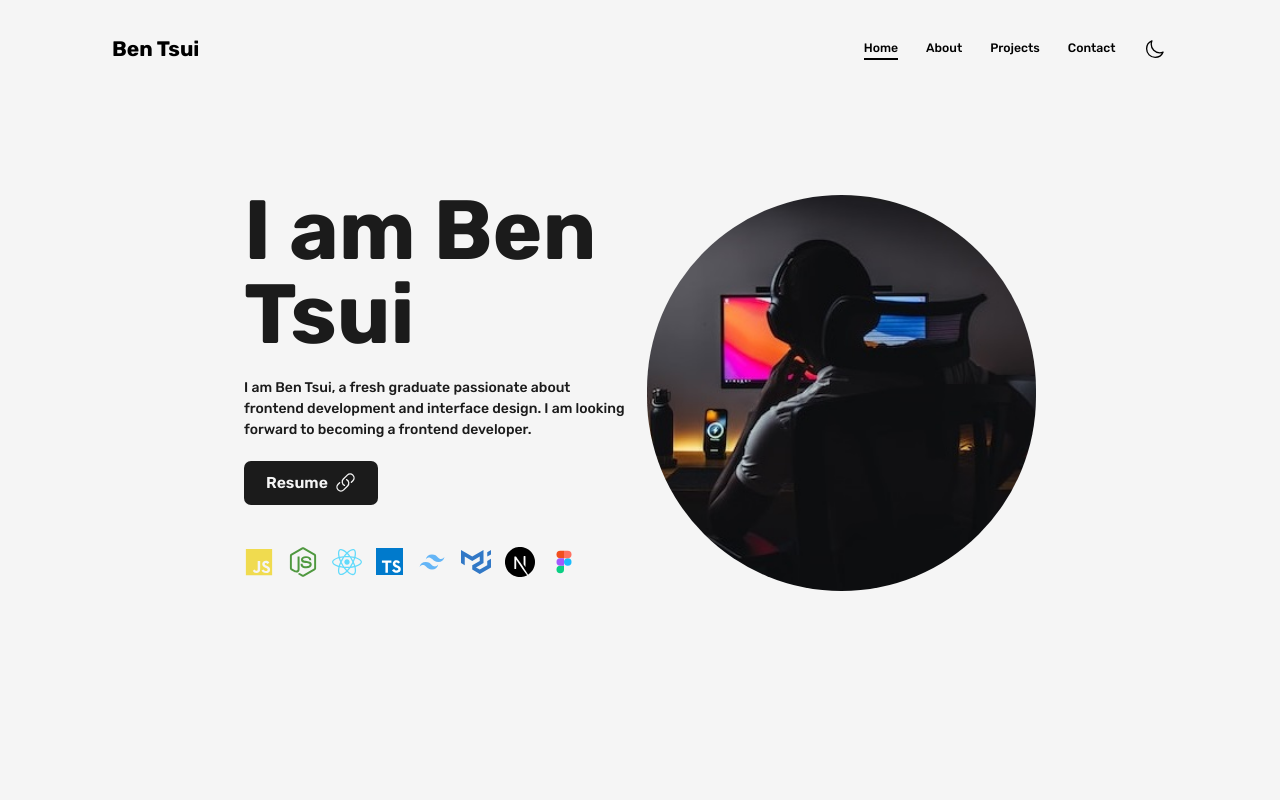
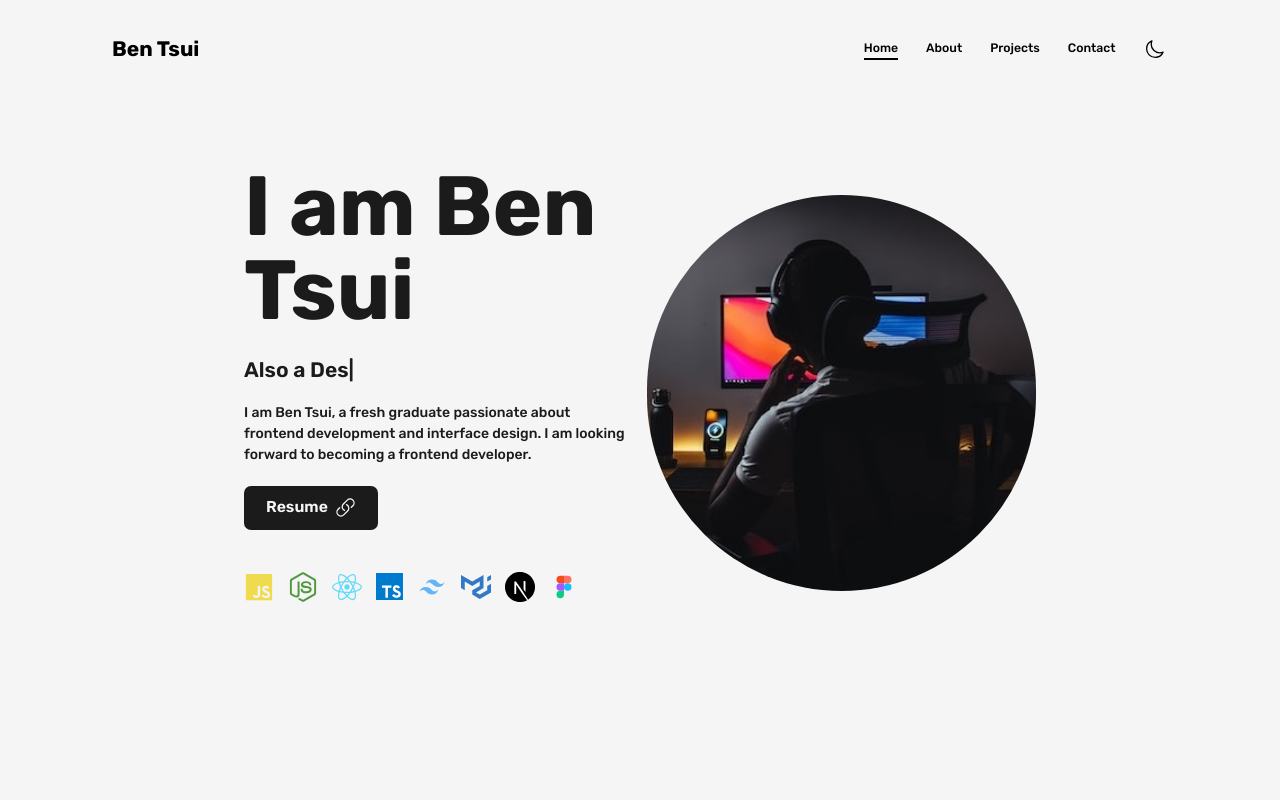
Before and after one commit to avgrpg/personal-profile-website, a Next.js app: page / in a window 1280 px wide. Shown: the top 800 px of the page. Built offline with nearby package versions, Linux system fonts and the light colour scheme.

Commit message:
typing animation

```diff
--- a/app/(home)/HomePage.tsx
+++ b/app/(home)/HomePage.tsx
@@ -1,19 +1,30 @@
 import Link from "next/link";
 import Image from "next/image";
 import dp from "public/nubelson-fernandes-iE71-TMrrkE-unsplash.jpg";
-import { DownIcon, FigmaIcon, JavascriptIcon, LinkIcon, MaterialUiIcon, NextJSIcon, NodeJSIcon, ReactIcon, TailwindIcon, TypescriptIcon } from "@/app/(shared)/Icon";
+import {
+  DownIcon,
+  FigmaIcon,
+  JavascriptIcon,
+  LinkIcon,
+  MaterialUiIcon,
+  NextJSIcon,
+  NodeJSIcon,
+  ReactIcon,
+  TailwindIcon,
+  TypescriptIcon,
+} from "@/app/(shared)/Icon";
 import AnimatedText from "./AnimatedText";
 import Layout from "./Layout";
 import { SelectedPage } from "../(shared)/types";
 import { motion } from "framer-motion";
 import TechStack from "../(shared)/TechStack";
+import { TypeAnimation } from "react-type-animation";
 
 type Props = {
   setSelectedPage: (value: SelectedPage) => void;
 };
 
 const iconSize = 30;
-
 const iconList: Array<{
   name: string;
   icon: JSX.Element;
@@ -67,7 +78,7 @@ const iconList: Array<{
   },
 ];
 
-const HomePage = ({setSelectedPage}:Props) => {
+const HomePage = ({ setSelectedPage }: Props) => {
   return (
     <main
       className="flex min-h-screen w-full items-center bg-light text-dark dark:bg-dark dark:text-light"
@@ -84,7 +95,34 @@ const HomePage = ({setSelectedPage}:Props) => {
               className="mt-4 !text-center !text-3xl sm:!text-5xl md:!text-left md:!text-6xl lg:!text-7xl xl:!text-8xl"
             />
             <motion.div
-              className="mx-8 my-4 text-base font-medium md:mx-0"
+              initial="hidden"
+              whileInView="visible"
+              viewport={{ once: true, amount: 0.5 }}
+              transition={{ duration: 0.5 }}
+              variants={{
+                hidden: { opacity: 0 },
+                visible: { opacity: 1 },
+              }}
+              className="my-auto flex flex-row py-5 text-2xl font-semibold md:self-start"
+            >
+              <span>Also a&nbsp;</span>
+              <TypeAnimation
+                sequence={[
+                  "",
+                  300,
+                  "Learner",
+                  300,
+                  "Coder",
+                  300,
+                  "Designer",
+                  300,
+                ]}
+                repeat={Infinity}
+                speed={50}
+              />
+            </motion.div>
+            <motion.div
+              className="mx-8 mb-4 text-base font-medium md:mx-0 text-center md:text-left"
               initial="hidden"
               whileInView="visible"
               viewport={{ once: true, amount: 0.5 }}
@@ -97,18 +135,6 @@ const HomePage = ({setSelectedPage}:Props) => {
               I am Ben Tsui, a fresh graduate passionate about frontend
               development and interface design. I am looking forward to becoming
               a frontend developer.
-              {/* <div className="mt-2 flex flex-row items-center gap-2 self-center">
-                Scroll down to learn more
-                <motion.div
-                  initial={{y:-5}}
-                  transition={{ repeat: Infinity, duration: 0.5 }}
-                  animate={{
-                    y: 5,
-                  }}
-                >
-                  <DownIcon />
-                </motion.div>
-              </div> */}
             </motion.div>
             <motion.div
               className="mt-2 flex items-center self-center md:self-start"
@@ -143,7 +169,10 @@ const HomePage = ({setSelectedPage}:Props) => {
                 visible: { opacity: 1, x: 0 },
               }}
             >
-              <TechStack iconList={iconList} className="flex items-center mt-12 gap-4 md:self-start"/>
+              <TechStack
+                iconList={iconList}
+                className="mt-12 flex items-center gap-4 md:self-start"
+              />
             </motion.div>
           </div>
           <div className="mt-12 w-3/4 md:w-1/2">
@@ -152,7 +181,7 @@ const HomePage = ({setSelectedPage}:Props) => {
               placeholder="blur"
               src={dp}
               style={{ objectFit: "cover" }}
-              className="h-full w-full bg-slate-500 rounded-full"
+              className="h-full w-full rounded-full bg-slate-500"
               priority
               sizes="(max-width: 480px) 100vw,
               (max-width: 768px) 75vw,
--- a/app/(shared)/Project.tsx
+++ b/app/(shared)/Project.tsx
@@ -17,7 +17,7 @@ const cards = [
     description:
       "This project is a personal profile website built as a web version of my resume, presenting my skills, expertise, and experience in an informative manner. This website is responsive that works in different aspect ratios on various platforms, desktop or mobile. This website also has a dark-light mode toggling feature and interactive design.",
     furtherDescription:
-      "This website is developed using React, Typescript, Next.js, and Tailwind CSS. Both of the four frameworks or libraries used are in the latest version. For instance, Next.js 13 was released about seven months ago, featuring breaking changes compared to the previous version. Building this website using the latest frameworks shows my willingness to learn and utilizing newer technologies. ",
+      "This website is developed using React, Typescript, Next.js, and Tailwind CSS. Both of the four frameworks or libraries used are in the latest version. For instance, Next.js 13 was released about seven months ago, featuring breaking changes compared to the previous version. Building this website using the latest frameworks shows my willingness to learn and utilize newer technologies. ",
     link: "https://github.com/avgrpg/personal-profile-website",
     image: projectImage,
     techStack: [
@@ -90,24 +90,6 @@ const cards = [
       },
     ],
   },
-  // {
-  //   id: 3,
-  //   name: "Project 3",
-  //   description:
-  //     "Lorem ipsum dolor sit amet consectetur adipisicing elit. Quisquam, quidem.",
-  //   furtherDescription:
-  //     "Lorem ipsum dolor sit amet consectetur adipisicing elit. Quisquam, quidem.",
-  //   link: "https://google.com",
-  //   image: projectImage,
-  //   techStack: [
-  //     {
-  //       name: "Javascript",
-  //       icon: js,
-  //       color: "#f7df1e",
-  //       link: ""
-  //     },
-  //   ],
-  // },
 ];
 
 const childVariant = {
@@ -217,7 +199,7 @@ const Projects = ({ setSelectedPage }: Props) => {
                     />
                     <motion.button
                       whileHover={{ scale: 1.1 }}
-                      className=" mt-4 self-start rounded-md bg-blue-500 px-4 py-2 text-white"
+                      className=" mt-4 md:self-start rounded-md bg-blue-500 px-4 py-2 text-white"
                     >
                       <Link href={card.link} target="_blank">
                         Open Project
--- a/package.json
+++ b/package.json
@@ -21,6 +21,7 @@
     "react": "18.2.0",
     "react-anchor-link-smooth-scroll": "^1.0.12",
     "react-dom": "18.2.0",
+    "react-type-animation": "^3.0.1",
     "tailwindcss": "3.3.2",
     "typescript": "5.0.4"
   },
```
Also changed, not shown: 1 other file (tests, documents, lock files or other folders).
